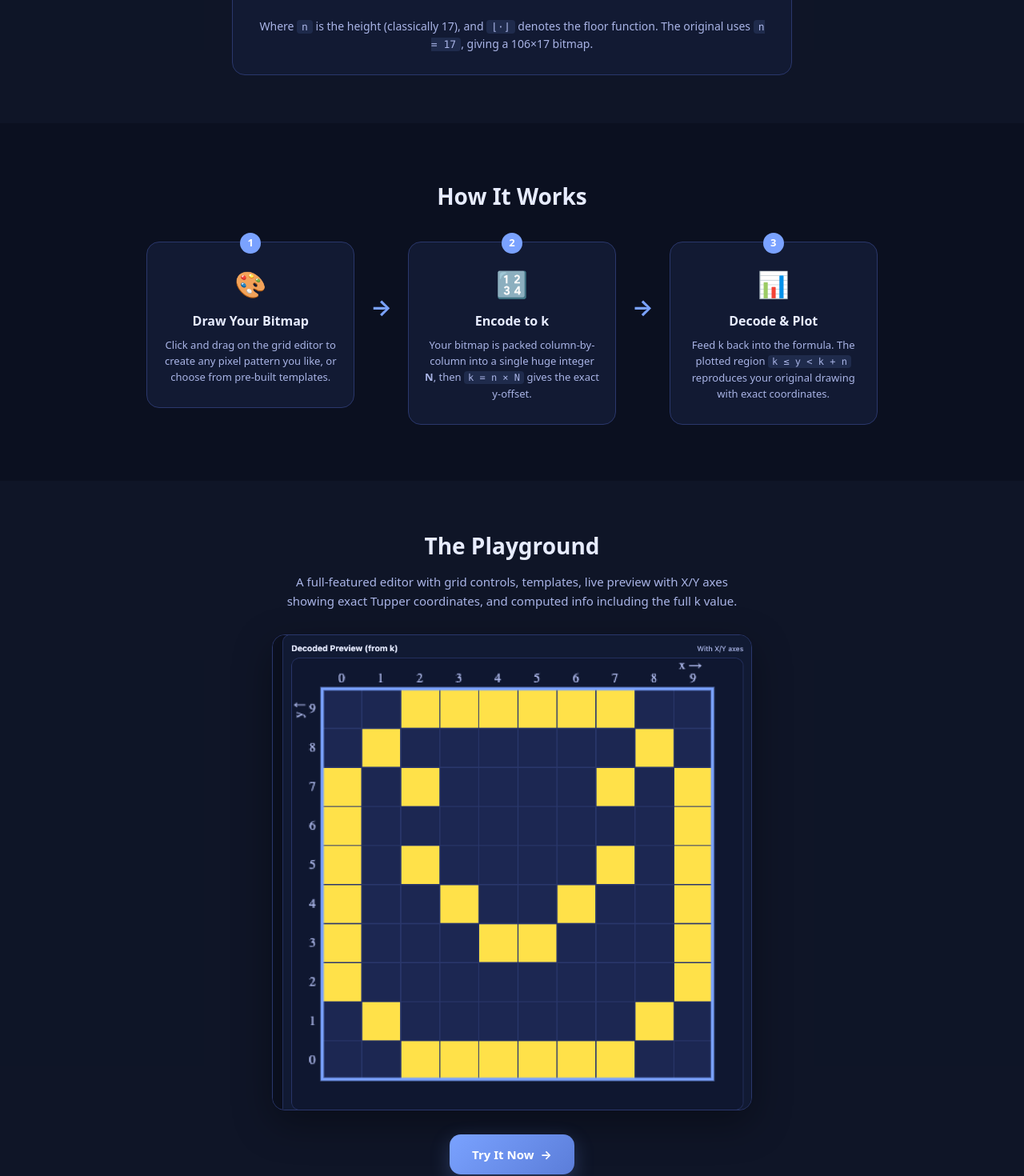
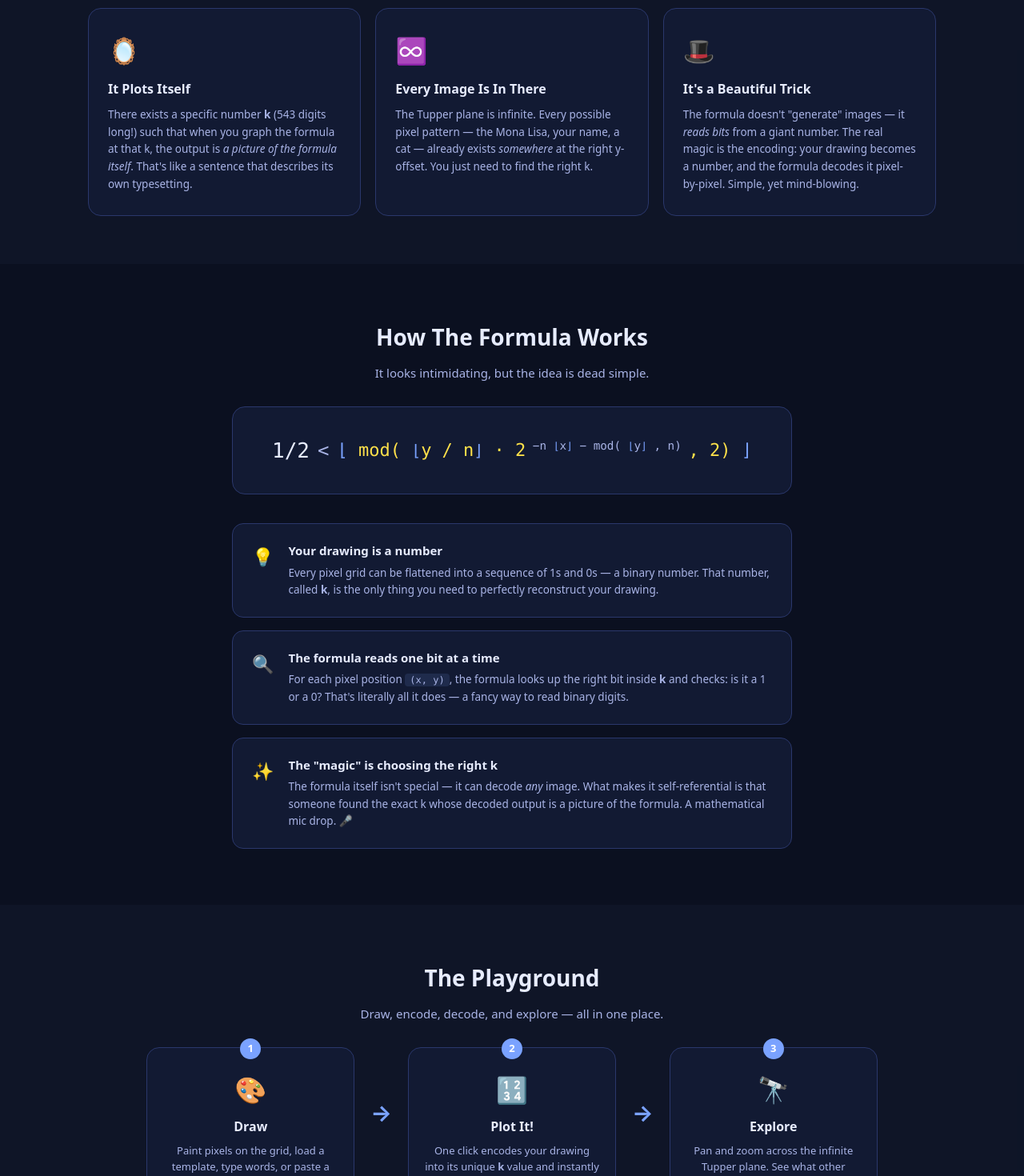
Before and after one commit to Baelfire18/tupper-formula-plot-thyself, a Vue app: page /playground in a window 1280 px wide. Shown: the part 700-2170 px from the top of the page at 80% size. Built offline with nearby package versions, Linux system fonts and the light colour scheme.

Commit message:
✨ improve landing page

```diff
--- a/src/views/LandingView.vue
+++ b/src/views/LandingView.vue
@@ -85,16 +85,16 @@ onBeforeUnmount(() => {
             <span class="accent">Formula Explorer</span>
           </h1>
           <p class="subtitle">
-            Discover the remarkable formula that can plot <em>itself</em>. Draw any bitmap, compute
-            its unique <strong>k</strong> value, and decode it back — all in your browser using
-            JavaScript BigInt.
+            A mathematical formula that can plot <em>itself</em> — and anything else you can imagine.
+            Draw any bitmap, compute its unique <strong>k</strong> value, decode it back, and even
+            explore the infinite Tupper plane. All in your browser.
           </p>
           <div class="hero-actions">
             <router-link to="/playground" class="cta-btn">
               Open Playground
               <span class="arrow">→</span>
             </router-link>
-            <a href="#how-it-works" class="cta-secondary">Learn more</a>
+            <a href="#formula" class="cta-secondary">How the formula works</a>
           </div>
         </div>
         <div class="hero-visual">
@@ -103,10 +103,53 @@ onBeforeUnmount(() => {
       </div>
     </section>
 
-    <!-- Formula -->
+    <!-- Why Is It Fun -->
+    <section class="why-section" id="why-fun">
+      <div class="section-inner">
+        <h2>Why Is It Fun? 😜</h2>
+        <p class="section-desc">
+          Because it's the mathematical equivalent of a magic trick — a single formula that contains
+          <em>every possible image</em> ever.
+        </p>
+        <div class="why-grid">
+          <div class="why-card">
+            <div class="why-icon">🪞</div>
+            <h3>It Plots Itself</h3>
+            <p>
+              There exists a specific number <strong>k</strong> (543 digits long!) such that when you
+              graph the formula at that k, the output is <em>a picture of the formula itself</em>.
+              That's like a sentence that describes its own typesetting.
+            </p>
+          </div>
+          <div class="why-card">
+            <div class="why-icon">♾️</div>
+            <h3>Every Image Is In There</h3>
+            <p>
+              The Tupper plane is infinite. Every possible pixel pattern — the Mona Lisa, your name,
+              a cat — already exists <em>somewhere</em> at the right y-offset. You just need to find
+              the right k.
+            </p>
+          </div>
+          <div class="why-card">
+            <div class="why-icon">🎩</div>
+            <h3>It's a Beautiful Trick</h3>
+            <p>
+              The formula doesn't "generate" images — it <em>reads bits</em> from a giant number. The
+              real magic is the encoding: your drawing becomes a number, and the formula decodes it
+              pixel-by-pixel. Simple, yet mind-blowing.
+            </p>
+          </div>
+        </div>
+      </div>
+    </section>
+
+    <!-- How the Formula Works (simplified) -->
     <section class="formula-section" id="formula">
       <div class="section-inner">
-        <h2>The Formula</h2>
+        <h2>How The Formula Works</h2>
+        <p class="section-desc">
+          It looks intimidating, but the idea is dead simple.
+        </p>
         <div class="formula-card">
           <div class="formula-display">
             <span class="f-half">1/2</span>
@@ -124,64 +167,129 @@ onBeforeUnmount(() => {
               , 2)
             </span>
           </div>
-          <p class="formula-note">
-            Where <code>n</code> is the height (classically 17), and <code>⌊·⌋</code> denotes the
-            floor function. The original uses <code>n = 17</code>, giving a 106×17 bitmap.
-          </p>
+        </div>
+
+        <div class="breakdown">
+          <div class="breakdown-step">
+            <div class="bd-number">💡</div>
+            <div class="bd-content">
+              <h3>Your drawing is a number</h3>
+              <p>
+                Every pixel grid can be flattened into a sequence of 1s and 0s — a binary number.
+                That number, called <strong>k</strong>, is the only thing you need to perfectly
+                reconstruct your drawing.
+              </p>
+            </div>
+          </div>
+          <div class="breakdown-step">
+            <div class="bd-number">🔍</div>
+            <div class="bd-content">
+              <h3>The formula reads one bit at a time</h3>
+              <p>
+                For each pixel position <code>(x, y)</code>, the formula looks up the right bit
+                inside <strong>k</strong> and checks: is it a 1 or a 0? That's literally all it
+                does — a fancy way to read binary digits.
+              </p>
+            </div>
+          </div>
+          <div class="breakdown-step">
+            <div class="bd-number">✨</div>
+            <div class="bd-content">
+              <h3>The "magic" is choosing the right k</h3>
+              <p>
+                The formula itself isn't special — it can decode <em>any</em> image. What makes it
+                self-referential is that someone found the exact k whose decoded output is a picture
+                of the formula. A mathematical mic drop. 🎤
+              </p>
+            </div>
+          </div>
         </div>
       </div>
     </section>
 
-    <!-- How It Works -->
-    <section class="how-section" id="how-it-works">
+    <!-- The Playground (unified) -->
+    <section class="playground-section" id="playground">
       <div class="section-inner">
-        <h2>How It Works</h2>
+        <h2>The Playground</h2>
+        <p class="section-desc">
+          Draw, encode, decode, and explore — all in one place.
+        </p>
+
+        <!-- Steps -->
         <div class="steps">
           <div class="step">
             <div class="step-number">1</div>
             <div class="step-icon">🎨</div>
-            <h3>Draw Your Bitmap</h3>
+            <h3>Draw</h3>
             <p>
-              Click and drag on the grid editor to create any pixel pattern you like, or choose from
-              pre-built templates.
+              Paint pixels on the grid, load a template, type words, or paste a text grid. Multiple
+              ways to create your bitmap.
             </p>
           </div>
           <div class="step-arrow">→</div>
           <div class="step">
             <div class="step-number">2</div>
             <div class="step-icon">🔢</div>
-            <h3>Encode to k</h3>
+            <h3>Plot It!</h3>
             <p>
-              Your bitmap is packed column-by-column into a single huge integer <strong>N</strong>,
-              then <code>k = n × N</code> gives the exact y-offset.
+              One click encodes your drawing into its unique <strong>k</strong> value and instantly
+              shows the decoded preview with exact coordinates.
             </p>
           </div>
           <div class="step-arrow">→</div>
           <div class="step">
             <div class="step-number">3</div>
-            <div class="step-icon">📊</div>
-            <h3>Decode &amp; Plot</h3>
+            <div class="step-icon">🔭</div>
+            <h3>Explore</h3>
             <p>
-              Feed k back into the formula. The plotted region
-              <code>k ≤ y &lt; k + n</code> reproduces your original drawing with exact coordinates.
+              Pan and zoom across the infinite Tupper plane. See what other patterns live near your
+              grid. Export as PNG, SVG, or text.
             </p>
           </div>
         </div>
-      </div>
-    </section>
 
-    <!-- Preview Image -->
-    <section class="preview-section">
-      <div class="section-inner">
-        <h2>The Playground</h2>
-        <p class="section-desc">
-          A full-featured editor with grid controls, templates, live preview with X/Y axes showing
-          exact Tupper coordinates, and computed info including the full k value.
-        </p>
+        <!-- Screenshot -->
         <div class="preview-frame">
           <img src="/preview.png" alt="Tupper Explorer Playground preview" />
         </div>
-        <div class="preview-cta">
+
+        <!-- Features -->
+        <div class="features-grid">
+          <div class="feature-card">
+            <div class="feature-icon">📐</div>
+            <h3>Adjustable Grid</h3>
+            <p>Any size from 1×1 up to 60×106. Your drawing is preserved when you resize.</p>
+          </div>
+          <div class="feature-card">
+            <div class="feature-icon">✏️</div>
+            <h3>Multiple Input Modes</h3>
+            <p>Draw, import k, paste a text grid, or type words rendered as pixel art.</p>
+          </div>
+          <div class="feature-card">
+            <div class="feature-icon">🧩</div>
+            <h3>Templates</h3>
+            <p>Smiley, heart, Tupper's formula, Euler's identity — load and explore instantly.</p>
+          </div>
+          <div class="feature-card">
+            <div class="feature-icon">🔭</div>
+            <h3>Explore Mode</h3>
+            <p>
+              Navigate the Tupper plane beyond your grid. See bands, axis lines, and nearby patterns.
+            </p>
+          </div>
+          <div class="feature-card">
+            <div class="feature-icon">📋</div>
+            <h3>Copy &amp; Export</h3>
+            <p>Copy k, n, w with one click. Export as PNG, SVG, or plain text.</p>
+          </div>
+          <div class="feature-card">
+            <div class="feature-icon">📊</div>
+            <h3>Live Coordinates</h3>
+            <p>Exact X/Y axis values on both canvases, including k-relative offsets.</p>
+          </div>
+        </div>
+
+        <div class="playground-cta">
           <router-link to="/playground" class="cta-btn">
             Try It Now
             <span class="arrow">→</span>
@@ -193,38 +301,38 @@ onBeforeUnmount(() => {
     <!-- Fun Facts -->
     <section class="facts-section">
       <div class="section-inner">
-        <h2>Fun Facts</h2>
+        <h2>Fun Facts 🤓</h2>
         <div class="facts-grid">
           <div class="fact-card">
             <div class="fact-icon">🎯</div>
             <h3>Universal Bitmap Decoder</h3>
             <p>
-              The formula isn't special — it can plot <em>any</em> 106×17 bitmap. The "magic" is
-              choosing the right k value.
+              The formula can plot <em>any</em> 106×17 bitmap. It's not picky — the "magic" is
+              picking the right k value.
             </p>
           </div>
           <div class="fact-card">
             <div class="fact-icon">📏</div>
             <h3>543-Digit Number</h3>
             <p>
-              The classic self-referential k value is a 543-digit integer that encodes an image of
-              the formula itself.
+              The classic self-referential k is a 543-digit integer. That's a number with more digits
+              than most people will ever see in their life.
             </p>
           </div>
           <div class="fact-card">
-            <div class="fact-icon">🧮</div>
-            <h3>Generalized Heights</h3>
+            <div class="fact-icon">🌌</div>
+            <h3>Infinite Gallery</h3>
             <p>
-              While Tupper used n=17, the formula works for any height n. This explorer lets you use
-              heights from 1 to 60.
+              The Tupper plane is like the Library of Babel for images. The Mona Lisa, your name, a
+              cat — they're all in there at the right y-offset.
             </p>
           </div>
           <div class="fact-card">
             <div class="fact-icon">📅</div>
             <h3>Published in 2001</h3>
             <p>
-              Jeff Tupper presented this formula at SIGGRAPH 2001 in his paper "Reliable
-              Two-Dimensional Graphing Methods."
+              Jeff Tupper presented this at SIGGRAPH 2001. It was a footnote in a paper about
+              graphing — and became the most famous part.
             </p>
           </div>
         </div>
@@ -245,7 +353,8 @@ onBeforeUnmount(() => {
   min-height: 100vh;
 }
 
-/* Hero */
+/* ─── Hero ───────────────────────────────────────────────── */
+
 .hero {
   padding: 60px 20px 80px;
   background: linear-gradient(180deg, rgba(122, 162, 255, 0.06) 0%, rgba(11, 16, 32, 0) 100%);
@@ -341,7 +450,8 @@ onBeforeUnmount(() => {
   height: auto;
 }
 
-/* Sections */
+/* ─── Shared section styles ──────────────────────────────── */
+
 .section-inner {
   max-width: 1100px;
   margin: 0 auto;
@@ -358,15 +468,53 @@ onBeforeUnmount(() => {
   text-align: center;
   color: var(--muted);
   font-size: 15px;
-  max-width: 600px;
+  max-width: 620px;
   margin: 0 auto 30px;
   line-height: 1.6;
 }
 
-/* Formula */
+/* ─── Why Is It Fun ──────────────────────────────────────── */
+
+.why-section {
+  padding: 70px 20px 60px;
+  background: rgba(122, 162, 255, 0.03);
+}
+
+.why-grid {
+  display: grid;
+  grid-template-columns: repeat(auto-fit, minmax(280px, 1fr));
+  gap: 18px;
+  margin-top: 30px;
+}
+
+.why-card {
+  padding: 28px 24px;
+  border-radius: 16px;
+  background: var(--panel);
+  border: 1px solid var(--border);
+}
+
+.why-icon {
+  font-size: 32px;
+  margin-bottom: 12px;
+}
+
+.why-card h3 {
+  margin: 0 0 10px;
+  font-size: 16px;
+}
+
+.why-card p {
+  margin: 0;
+  font-size: 13.5px;
+  color: var(--muted);
+  line-height: 1.6;
+}
+
+/* ─── Formula + Breakdown ────────────────────────────────── */
+
 .formula-section {
-  padding: 60px 20px;
-  background: rgba(122, 162, 255, 0.03);
+  padding: 70px 20px;
 }
 
 .formula-card {
@@ -431,24 +579,56 @@ onBeforeUnmount(() => {
   color: var(--muted);
 }
 
-.formula-note {
-  margin: 18px 0 0;
-  font-size: 14px;
-  color: var(--muted);
-  line-height: 1.5;
-}
-
-.formula-note code {
+.breakdown p code,
+.fact-card p code {
   background: rgba(122, 162, 255, 0.12);
   padding: 1px 6px;
   border-radius: 4px;
   font-family: var(--font-mono);
-  font-size: 13px;
+  font-size: 12px;
 }
 
-/* How It Works */
-.how-section {
+.breakdown {
+  max-width: 700px;
+  margin: 36px auto 0;
+  display: flex;
+  flex-direction: column;
+  gap: 16px;
+}
+
+.breakdown-step {
+  display: flex;
+  gap: 18px;
+  align-items: flex-start;
+  padding: 22px 24px;
+  border-radius: 14px;
+  background: var(--panel);
+  border: 1px solid var(--border);
+}
+
+.bd-number {
+  flex-shrink: 0;
+  font-size: 22px;
+  margin-top: 2px;
+}
+
+.bd-content h3 {
+  margin: 0 0 6px;
+  font-size: 15px;
+}
+
+.bd-content p {
+  margin: 0;
+  font-size: 13.5px;
+  color: var(--muted);
+  line-height: 1.6;
+}
+
+/* ─── The Playground (unified) ───────────────────────────── */
+
+.playground-section {
   padding: 70px 20px;
+  background: rgba(122, 162, 255, 0.03);
 }
 
 .steps {
@@ -456,7 +636,7 @@ onBeforeUnmount(() => {
   justify-content: center;
   align-items: flex-start;
   gap: 20px;
-  margin-top: 36px;
+  margin-bottom: 48px;
   flex-wrap: wrap;
 }
 
@@ -504,14 +684,6 @@ onBeforeUnmount(() => {
   line-height: 1.55;
 }
 
-.step p code {
-  background: rgba(122, 162, 255, 0.12);
-  padding: 1px 5px;
-  border-radius: 4px;
-  font-family: var(--font-mono);
-  font-size: 12px;
-}
-
 .step-arrow {
   font-size: 28px;
   color: var(--accent);
@@ -519,15 +691,9 @@ onBeforeUnmount(() => {
   font-weight: 700;
 }
 
-/* Preview */
-.preview-section {
-  padding: 60px 20px;
-  background: rgba(122, 162, 255, 0.03);
-}
-
 .preview-frame {
-  max-width: 600px;
-  margin: 0 auto;
+  max-width: 680px;
+  margin: 0 auto 40px;
   border-radius: 16px;
   overflow: hidden;
   border: 1px solid var(--border);
@@ -540,12 +706,48 @@ onBeforeUnmount(() => {
   height: auto;
 }
 
-.preview-cta {
-  text-align: center;
-  margin-top: 30px;
+.features-grid {
+  display: grid;
+  grid-template-columns: repeat(auto-fit, minmax(260px, 1fr));
+  gap: 16px;
 }
 
-/* Fun Facts */
+.feature-card {
+  padding: 24px 20px;
+  border-radius: 14px;
+  background: var(--panel);
+  border: 1px solid var(--border);
+  transition: border-color 0.2s;
+}
+
+.feature-card:hover {
+  border-color: rgba(122, 162, 255, 0.3);
+}
+
+.feature-icon {
+  font-size: 28px;
+  margin-bottom: 10px;
+}
+
+.feature-card h3 {
+  margin: 0 0 8px;
+  font-size: 15px;
+}
+
+.feature-card p {
+  margin: 0;
+  font-size: 13px;
+  color: var(--muted);
+  line-height: 1.55;
+}
+
+.playground-cta {
+  text-align: center;
+  margin-top: 36px;
+}
+
+/* ─── Fun Facts ──────────────────────────────────────────── */
+
 .facts-section {
   padding: 70px 20px;
 }
@@ -581,7 +783,8 @@ onBeforeUnmount(() => {
   line-height: 1.55;
 }
 
-/* Footer */
+/* ─── Footer ─────────────────────────────────────────────── */
+
 .landing-footer {
   padding: 30px 20px;
   text-align: center;
@@ -594,7 +797,8 @@ onBeforeUnmount(() => {
   color: var(--muted);
 }
 
-/* Mobile */
+/* ─── Mobile ─────────────────────────────────────────────── */
+
 @media (max-width: 768px) {
   .hero-content {
     grid-template-columns: 1fr;
@@ -631,5 +835,10 @@ onBeforeUnmount(() => {
   .formula-display {
     font-size: 16px;
   }
+
+  .breakdown-step {
+    flex-direction: column;
+    gap: 12px;
+  }
 }
 </style>
```
